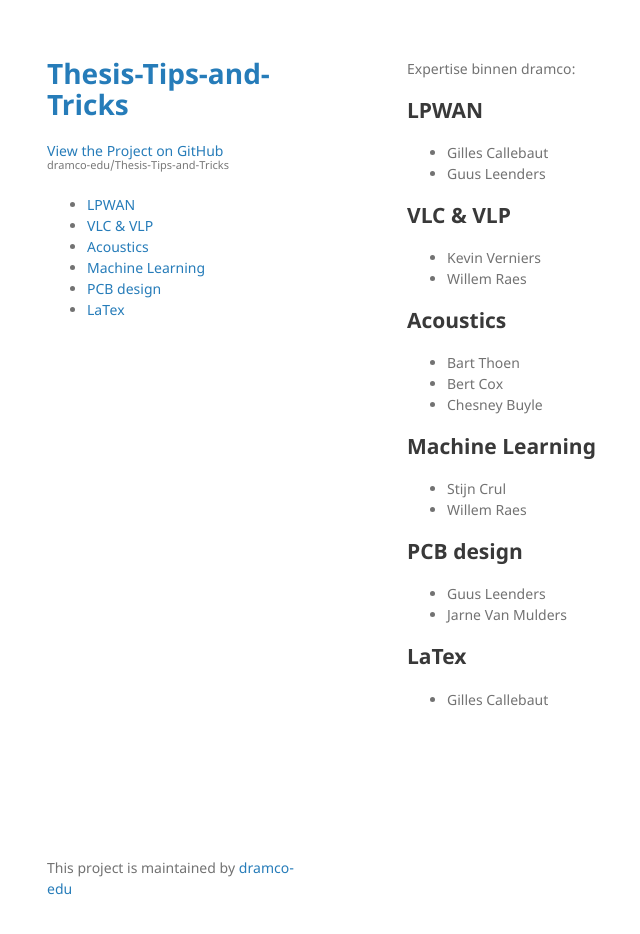
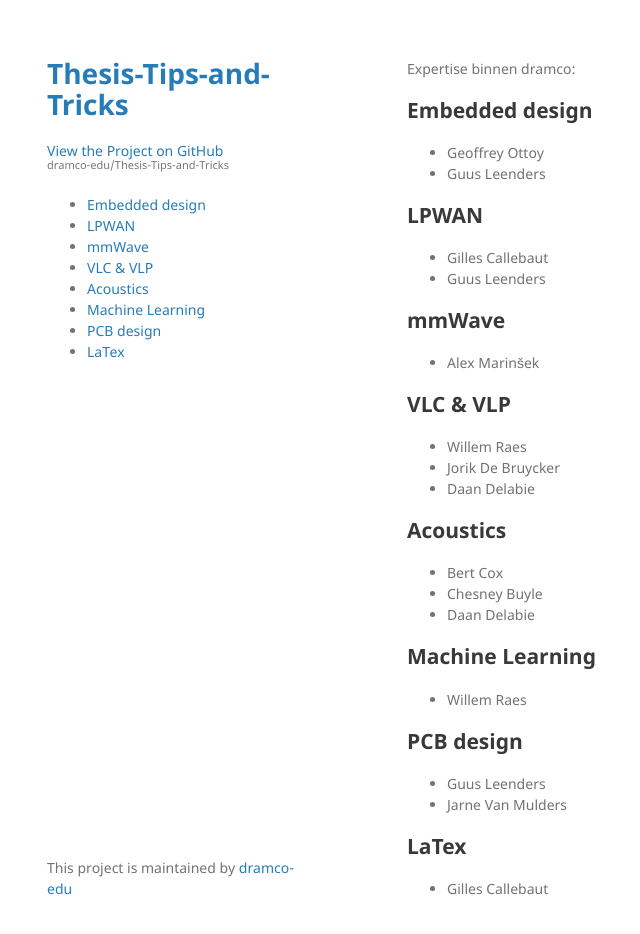
Before and after one commit to dramco-edu/Thesis-Tips-and-Tricks, a Jekyll site: the page built from experts.md, in a window 1280 px wide and 969 px high. Shown: the top 934 px of the window, without its empty margins (163-803 px from the left). Built offline with Jekyll 4.4.1, drawn with Linux system fonts in a browser that asks for light colours; our own code applies the rules of GitHub Pages for plain Markdown files; the repository's description, which GitHub fills in, is left out.

Commit message:
Update experts.md

```diff
--- a/experts.md
+++ b/experts.md
@@ -4,21 +4,28 @@ title: Raadpleeg een expert
 
 Expertise binnen dramco:
 
+## Embedded design
+- Geoffrey Ottoy
+- Guus Leenders
+
 ## LPWAN
 - Gilles Callebaut
 - Guus Leenders
 
+## mmWave
+- Alex Marinšek
+
 ## VLC & VLP
-- Kevin Verniers
 - Willem Raes
+- Jorik De Bruycker
+- Daan Delabie
 
 ## Acoustics
-- Bart Thoen
 - Bert Cox
 - Chesney Buyle
+- Daan Delabie
 
 ## Machine Learning
-- Stijn Crul
 - Willem Raes
 
 ## PCB design
```
